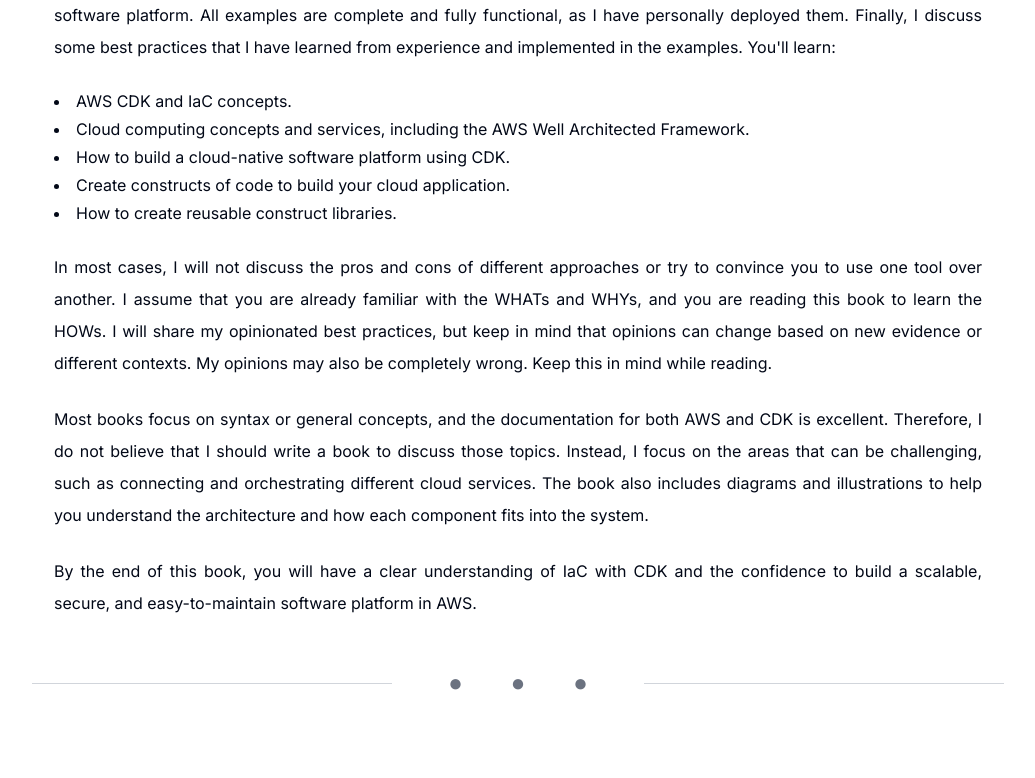
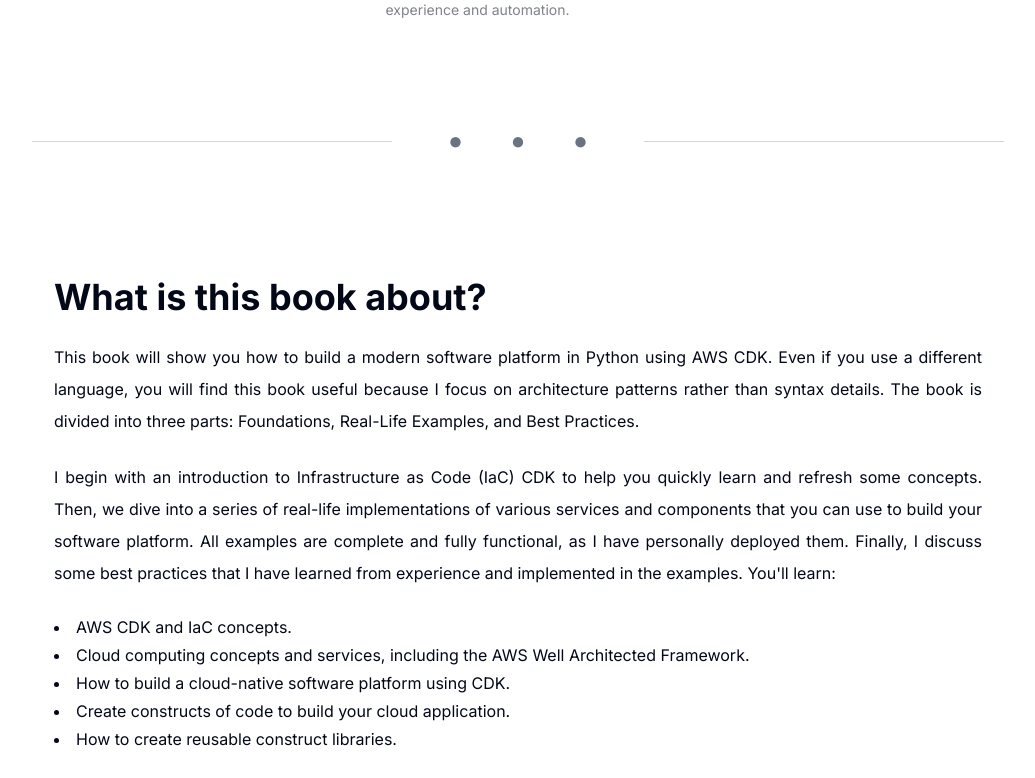
Before and after one commit to Real-Life-IaC/ch-frontend, a Next.js app: page / in a window 1280 px wide. Shown: the part 1460-2238 px from the top of the page, without its empty margins (122-1157 px from the left). Built offline with nearby package versions, Linux system fonts and the light colour scheme.

Commit message:
fix: order of elements

```diff
--- a/src/app/page.tsx
+++ b/src/app/page.tsx
@@ -12,11 +12,24 @@ export default function Home() {
       <TopNav />
       <MainImage />
 
-      <div className="flex w-full flex-col items-center justify-center space-y-8 md:flex-row md:space-x-8 md:space-y-0">
+      <div className="flex w-full mb-12 flex-col items-center justify-center space-y-8 md:flex-row md:space-x-8 md:space-y-0">
         <OrderButton />
         <GetPdfButton />
       </div>
-      <div className="w-full max-w-5xl mx-auto text-left space-y-6 mt-12 px-6 md:px-12">
+
+      <BottomSection />
+
+      <div className="w-4/5 flex items-center my-8 md:my-12">
+        <hr className="flex-grow border-gray-300" />
+        <span className="flex px-8 text-gray-500 text-2xl">
+          <span className="mx-6">●</span>
+          <span className="mx-6">●</span>
+          <span className="mx-6">●</span>
+        </span>
+          <hr className="flex-grow border-gray-300" />
+      </div>
+
+      <div className="w-full mb-32 max-w-5xl mx-auto text-left space-y-6 mt-12 px-6 md:px-12">
         <h2 className="text-4xl font-bold mt-6 mb-6">What is this book about?</h2>
         <p className="text-base leading-8 text-justify">
           This book will show you how to build a modern software platform in Python using AWS CDK. Even if you use a different language, you will find this book useful because I focus on architecture patterns rather than syntax details. The book is divided into three parts: Foundations, Real-Life Examples, and Best Practices.
@@ -42,16 +55,8 @@ export default function Home() {
         </p>
       </div>
 
-      <div className="w-4/5 flex items-center my-8 md:my-12">
-        <hr className="flex-grow border-gray-300" />
-        <span className="flex px-8 text-gray-500 text-2xl">
-          <span className="mx-6">●</span>
-          <span className="mx-6">●</span>
-          <span className="mx-6">●</span>
-        </span>
-          <hr className="flex-grow border-gray-300" />
-      </div>
-      <BottomSection />
+
+
     </main>
   );
 }
```
